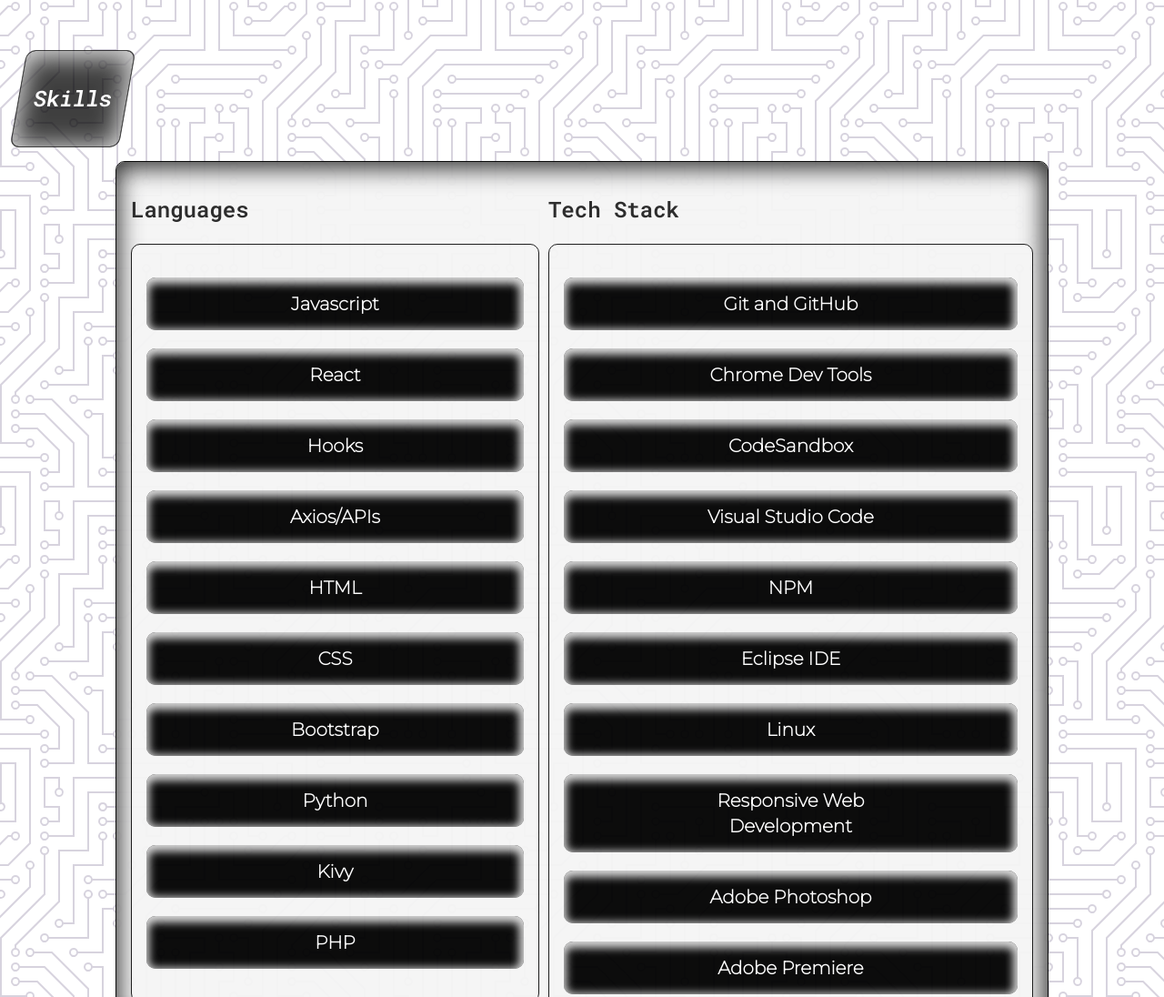
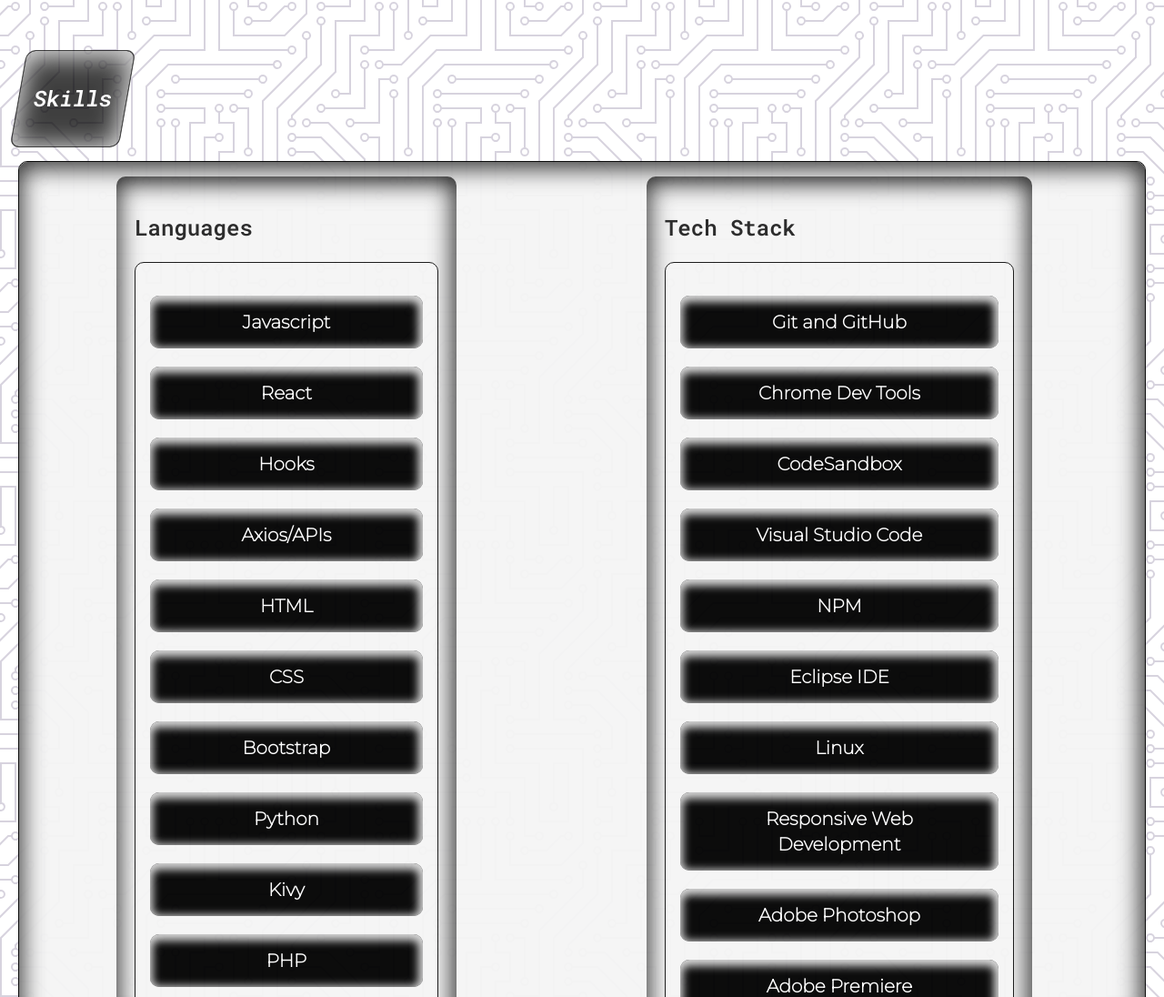
Before and after one commit to Josh-Darling13/my-site, a website built with Parcel: page index.html in a window 1280 px wide. Shown: the part 2762-3858 px from the top of the page at 91% size. Built offline with nearby package versions, Linux system fonts and the light colour scheme; files whose address does not match are found by name.

Commit message:
updated margin spacing

```diff
--- a/css/main.css
+++ b/css/main.css
@@ -602,7 +602,7 @@
    ========================================================================== */
 
 
-   @media only screen and (min-width: 767px) and (orientation: portrait) {
+   @media only screen and (min-width: 767px) {
     /*Tablet styles here */
 
 
@@ -821,7 +821,7 @@
         display: block;
         margin-left: auto;
         margin-right: auto;
-        width: 80%;
+        /* width: 90%; */
         display: grid;
         grid-template-columns: auto auto;
         gap: 10px;
@@ -833,6 +833,27 @@
         border: 1px solid #000;
         border-radius: 10px;
     }
+
+    .skill-size{
+
+
+      border-radius: 10px;
+      display: block;
+      margin-left: auto;
+      margin-right: auto;
+      padding: 20px;
+      width: 60%;
+
+
+      box-shadow: -1px 3px 26px 4px rgba(0,0,0,0.84) inset;
+      -webkit-box-shadow: -1px 3px 26px 4px rgba(0,0,0,0.84) inset;
+      -moz-box-shadow: -1px 3px 26px 4px rgba(0,0,0,0.84) inset;
+    }
+    .mad-skills{
+
+    }
+
+
 
       .pub-set{
         width: 90%;
```
